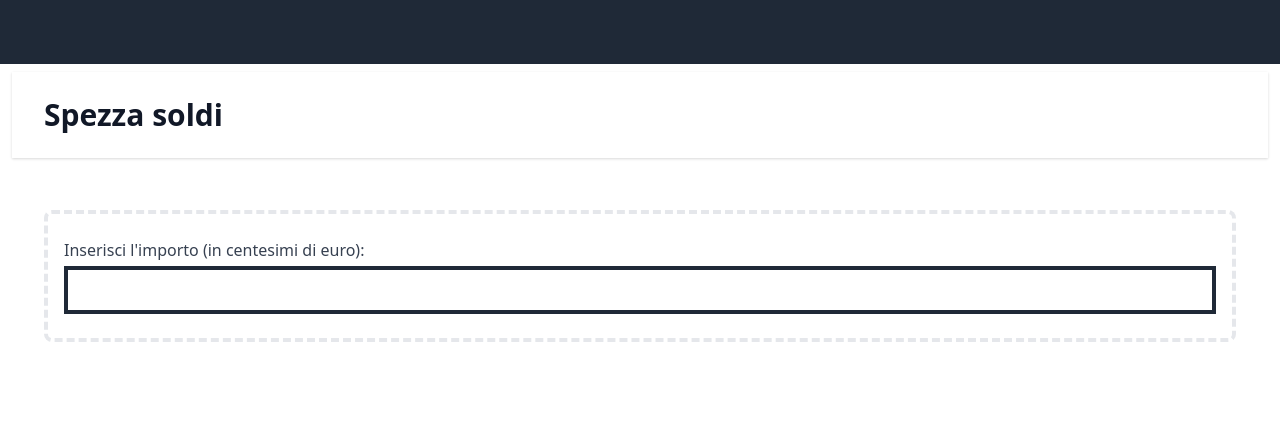
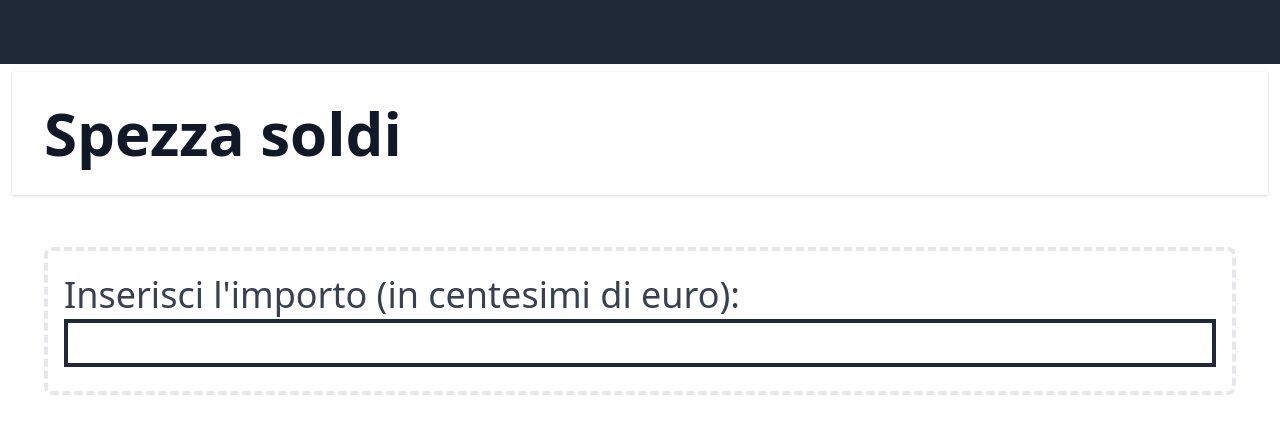
Before and after one commit to mirnero/spezzasoldi, a plain HTML site: page index.html in a window 1280 px wide. Drawn offline with nearby package versions, Linux system fonts and the light colour scheme.

Commit message:
Add files via upload
font bigger

```diff
--- a/index.html
+++ b/index.html
@@ -23,24 +23,24 @@
         <!-- Current: "bg-gray-900 text-white", Default: "text-gray-300 hover:bg-gray-700 hover:text-white" -->
         <header class="bg-white shadow">
           <div class="max-w-7xl mx-auto py-6 px-4 sm:px-6 lg:px-8">
-            <div class="text-3xl font-bold leading-tight text-gray-900">
+            <div class="text-6xl font-bold leading-tight text-gray-900">
               Spezza soldi
             </div>
           </div>
         </header>
 
-        <div class="max-w-7xl mx-auto py-6 sm:px-6 lg:px-8">
+        <div class="text-4xl max-w-7xl mx-auto py-6 sm:px-6 lg:px-8">
 
           <div class="px-4 py-6 sm:px-0">
             <div class="border-4 border-dashed border-gray-200 rounded-lg">
               <div class="px-4 py-6">
-                <div class="grid grid-flow-row gap-4 md:grid-flow-col">
+                <div class="grid grid-flow-row gap-4 lg:grid-flow-col">
                   <div>
                     <Dati @calcola="calcola"></Dati>
                   </div>
                   <div v-if="importo">
-                    <div class="py-2 text-xl font-bold text-center text-gray-800">
-                      Per ottenere <div class="text-4xl">
+                    <div class="py-2 font-bold text-center text-gray-800">
+                      Per ottenere <div class="text-8xl">
                         {{(importo/100).toFixed(2)}} €
                       </div>
                       hai bisogno di:
```
